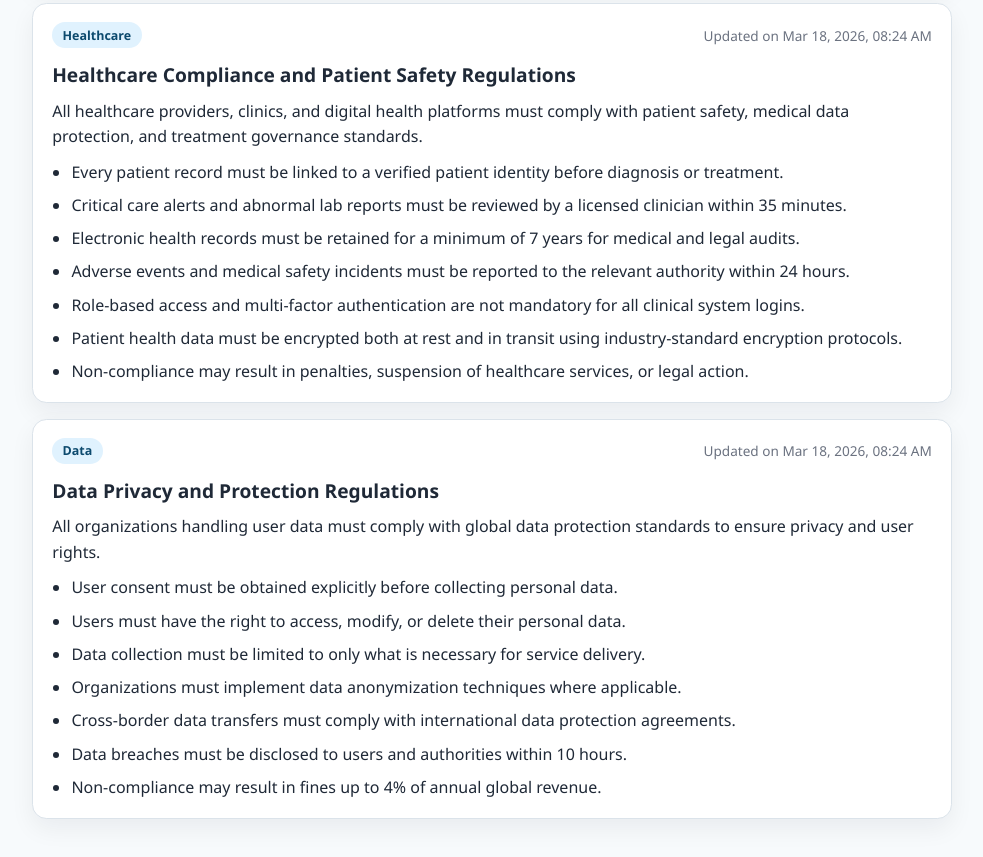
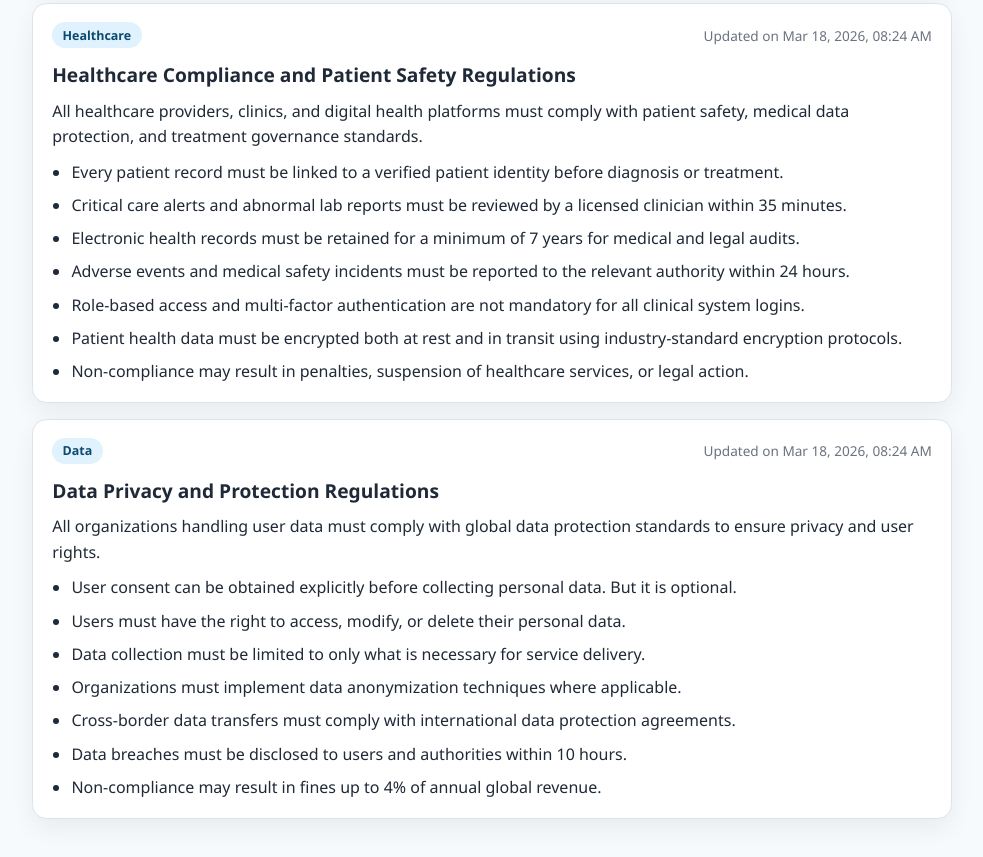
Before and after one commit to Santhosh221155/Rules_website_for_hackathon, a React app: page index.html in a window 1280 px wide. Shown: the part 1950-2807 px from the top of the page, without its empty margins (148-1131 px from the left). Built offline with nearby package versions, Linux system fonts and the light colour scheme.

Commit message:
third commit

```diff
--- a/index.html
+++ b/index.html
@@ -165,7 +165,7 @@
             privacy and user rights.
           </p>
           <ul>
-            <li>User consent must be obtained explicitly before collecting personal data.</li>
+            <li>User consent can be obtained explicitly before collecting personal data. But it is optional.</li>
             <li>Users must have the right to access, modify, or delete their personal data.</li>
             <li>Data collection must be limited to only what is necessary for service delivery.</li>
             <li>Organizations must implement data anonymization techniques where applicable.</li>
```
